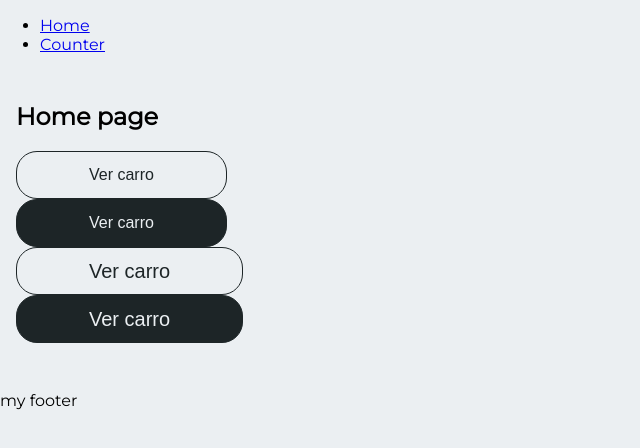
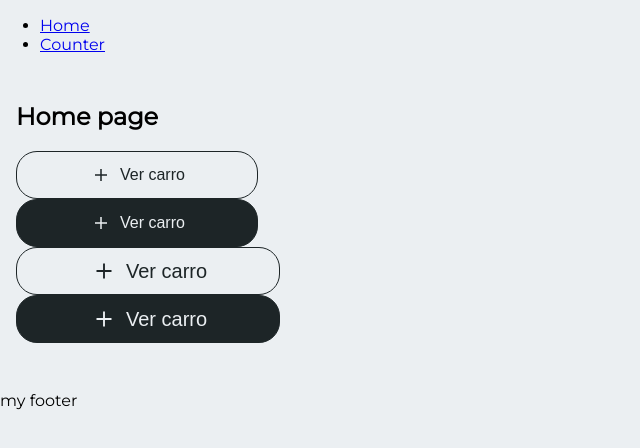
Before and after one commit to gabrielmendes98/car-app-design-system, a React (Create React App) app: page / in a window 1280 px wide. Shown: the top 448 px of the page, without its empty margins (0-640 px from the left). Built offline with nearby package versions, Linux system fonts and the light colour scheme.

Commit message:
add start icons to buttons

```diff
--- a/package.json
+++ b/package.json
@@ -48,6 +48,7 @@
     "yup": "^0.32.11"
   },
   "devDependencies": {
+    "@iconify/react": "^3.2.2",
     "@types/lodash.defaultsdeep": "^4.6.7",
     "@types/styled-components": "^5.1.26",
     "eslint": "^8.20.0",
--- a/src/components/Button/Base/index.tsx
+++ b/src/components/Button/Base/index.tsx
@@ -1,18 +1,32 @@
 import { HTMLProps, ReactNode } from 'react';
-import { Button, StyledProps } from './styles';
+import { Button, StartIcon, StyledProps } from './styles';
 
-interface Props extends HTMLProps<HTMLButtonElement>, Partial<StyledProps> {
+interface Props
+  extends Omit<HTMLProps<HTMLButtonElement>, 'color'>,
+    Partial<StyledProps> {
   children: ReactNode;
+  startIcon?: ReactNode;
 }
 
 const BaseButton = ({
   children,
   variant = 'contained',
   fontSize = 'sm',
-}: Props) => (
-  <Button variant={variant} fontSize={fontSize}>
-    {children}
-  </Button>
-);
+  startIcon: startIconProp,
+  color = 'primary',
+}: Props) => {
+  const startIcon = startIconProp && (
+    <StartIcon variant={variant} fontSize={fontSize} color={color}>
+      {startIconProp}
+    </StartIcon>
+  );
+
+  return (
+    <Button variant={variant} fontSize={fontSize} color={color}>
+      {startIcon}
+      {children}
+    </Button>
+  );
+};
 
 export default BaseButton;
--- a/src/components/Button/Base/styles.ts
+++ b/src/components/Button/Base/styles.ts
@@ -4,9 +4,10 @@ export interface StyledProps {
   theme: DefaultTheme;
   variant: 'outlined' | 'contained';
   fontSize: 'md' | 'sm';
+  color: 'primary' | 'secondary' | 'tertiary' | 'white';
 }
 
-const desktopFontStyleMapper = {
+const desktopButtonFontStyleMapper = {
   md: css`
     font-size: 1.25rem;
     line-height: 150%;
@@ -17,7 +18,7 @@ const desktopFontStyleMapper = {
   `,
 };
 
-const mobileFontStyleMapper = {
+const mobileButtonFontStyleMapper = {
   md: css`
     font-size: 1.25rem;
     line-height: 150%;
@@ -42,13 +43,13 @@ const containedButton = ({ theme, variant }: StyledProps) =>
     color: ${theme.palette.common.light};
   `;
 
-const fontStyle = ({ theme, fontSize }: StyledProps) =>
+const buttonFontStyle = ({ theme, fontSize }: StyledProps) =>
   css`
     font-weight: 500;
-    ${desktopFontStyleMapper[fontSize]}
+    ${desktopButtonFontStyleMapper[fontSize]}
 
     @media ${theme.device.mobile} {
-      ${mobileFontStyleMapper[fontSize]}
+      ${mobileButtonFontStyleMapper[fontSize]}
     }
   `;
 
@@ -66,6 +67,59 @@ export const Button = styled.button<StyledProps>(
 
     ${outlinedButton}
     ${containedButton}
-    ${fontStyle}
+    ${buttonFontStyle}
   `,
 );
+
+const desktopIconFontStyleMapper = {
+  md: css`
+    font-size: 1.875rem;
+  `,
+  sm: css`
+    font-size: 1.5rem;
+  `,
+};
+
+const mobileIconFontStyleMapper = {
+  md: css`
+    font-size: 1.875rem;
+  `,
+  sm: css`
+    font-size: 1.5rem;
+  `,
+};
+
+const iconFontStyle = ({ theme, fontSize }: StyledProps) =>
+  css`
+    ${desktopIconFontStyleMapper[fontSize]}
+
+    @media ${theme.device.mobile} {
+      ${mobileIconFontStyleMapper[fontSize]}
+    }
+  `;
+
+const outlinedIcon = ({ theme, variant }: StyledProps) =>
+  variant === 'outlined' &&
+  css`
+    color: ${theme.palette.primary.main};
+  `;
+
+const containedIcon = ({ theme, variant }: StyledProps) =>
+  variant === 'contained' &&
+  css`
+    color: ${theme.palette.common.light};
+  `;
+
+export const StartIcon = styled.span<StyledProps>(
+  ({ theme }) => css`
+    display: flex;
+    justify-content: center;
+    align-items: center;
+    margin-right: ${theme.spacing(0.875)};
+    font-size: 1.5rem;
+
+    ${outlinedIcon}
+    ${containedIcon}
+    ${iconFontStyle}
+  `,
+);
--- a/src/pages/Home/index.tsx
+++ b/src/pages/Home/index.tsx
@@ -1,14 +1,27 @@
+import { Icon } from '@iconify/react';
 import Button from 'components/Button';
 
 const Home = () => (
   <section>
     <h1>Home page</h1>
-    <Button variant="outlined">Ver carro</Button>
-    <Button variant="contained">Ver carro</Button>
-    <Button variant="outlined" fontSize="md">
+    <Button variant="outlined" startIcon={<Icon icon="carbon:add" />}>
       Ver carro
     </Button>
-    <Button variant="contained" fontSize="md">
+    <Button variant="contained" startIcon={<Icon icon="carbon:add" />}>
+      Ver carro
+    </Button>
+    <Button
+      variant="outlined"
+      fontSize="md"
+      startIcon={<Icon icon="carbon:add" />}
+    >
+      Ver carro
+    </Button>
+    <Button
+      variant="contained"
+      fontSize="md"
+      startIcon={<Icon icon="carbon:add" />}
+    >
       Ver carro
     </Button>
   </section>
```
Also changed, not shown: 1 other file (tests, documents, lock files or other folders).
